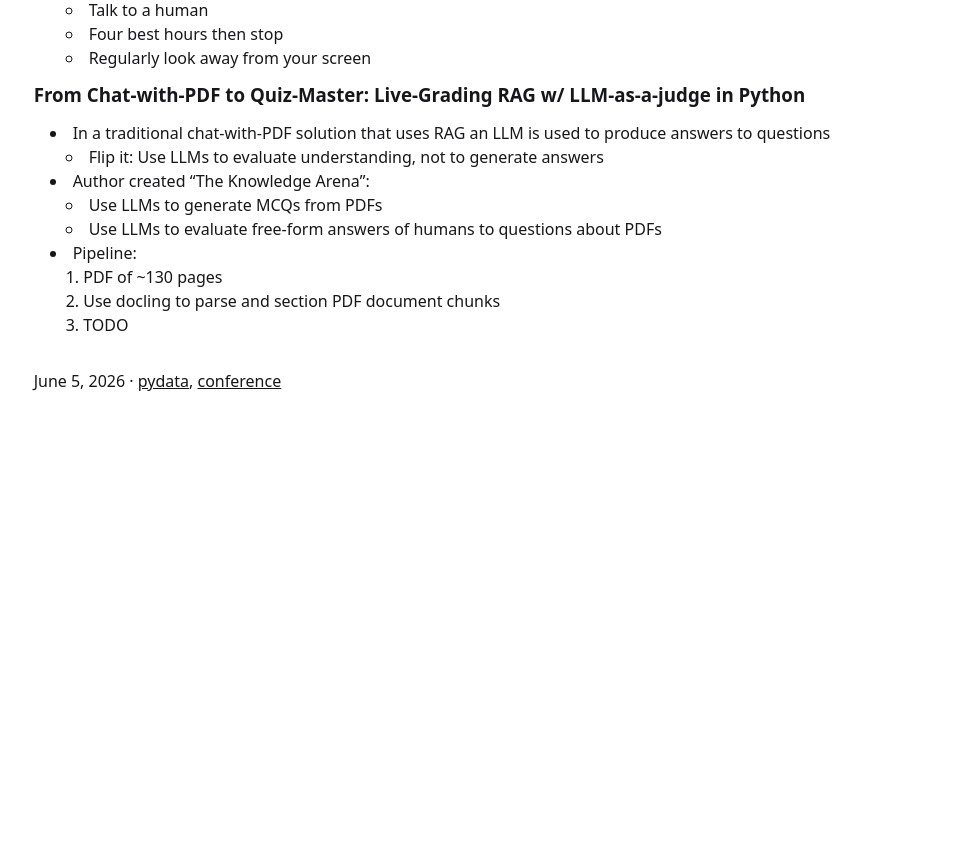
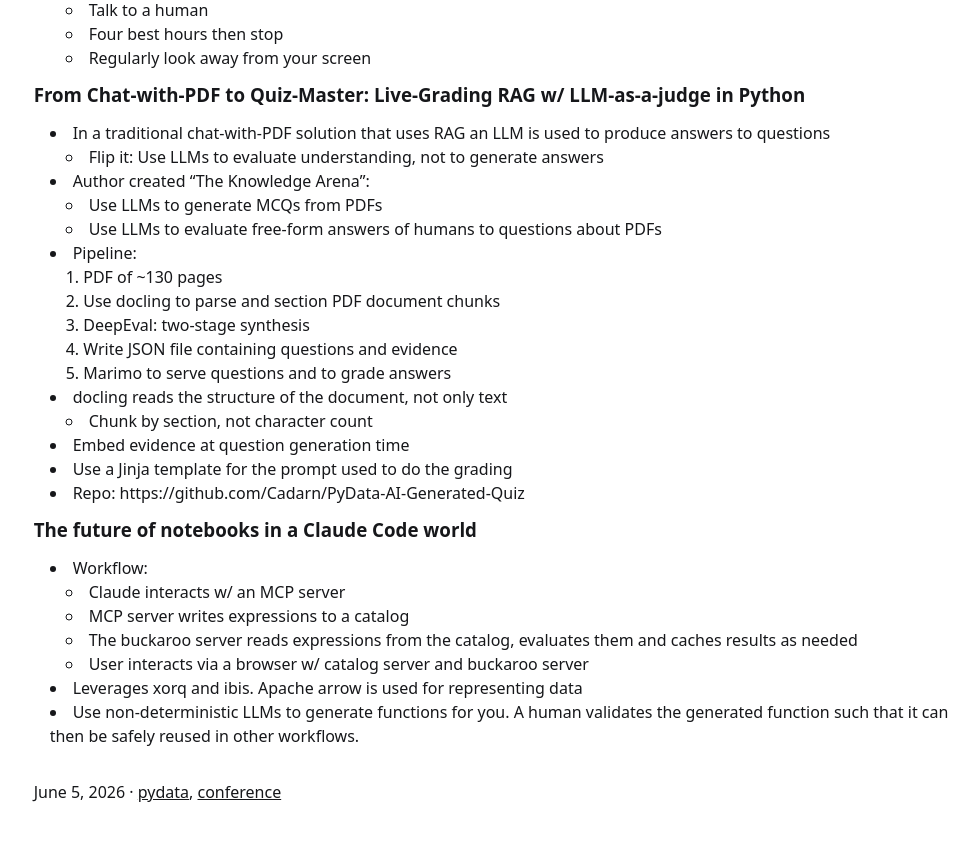
Before and after one commit to ovidiuparvu/ovidiuparvu.github.io, a Jekyll site: the page built from _posts/2026-06-05-pydata-london-2026.md, in a window 1280 px wide and 900 px high, scrolled down 4920 px. Shown: the top 841 px of the window, without its empty margins (194-1173 px from the left). Built offline with Jekyll 4.4.1, drawn with Linux system fonts in a browser that asks for light colours; a script that is not in the unit is left out; before the commit the page ends 5409 px from its top, so only the background shows below that.

Commit message:
Add new sections on DeepEval synthesis, grading workflows, and future of notebooks in PyData London 2026 notes

```diff
--- a/_posts/2026-06-05-pydata-london-2026.md
+++ b/_posts/2026-06-05-pydata-london-2026.md
@@ -229,4 +229,21 @@ tags: [pydata,conference]
 - Pipeline:
   1. PDF of ~130 pages
   2. Use docling to parse and section PDF document chunks
-  3. TODO
+  3. DeepEval: two-stage synthesis
+  4. Write JSON file containing questions and evidence
+  5. Marimo to serve questions and to grade answers
+- docling reads the structure of the document, not only text
+  - Chunk by section, not character count
+- Embed evidence at question generation time
+- Use a Jinja template for the prompt used to do the grading
+- Repo: https://github.com/Cadarn/PyData-AI-Generated-Quiz
+
+### The future of notebooks in a Claude Code world
+
+- Workflow:
+  - Claude interacts w/ an MCP server
+  - MCP server writes expressions to a catalog
+  - The buckaroo server reads expressions from the catalog, evaluates them and caches results as needed
+  - User interacts via a browser w/ catalog server and buckaroo server
+- Leverages xorq and ibis. Apache arrow is used for representing data
+- Use non-deterministic LLMs to generate functions for you. A human validates the generated function such that it can then be safely reused in other workflows.
```
